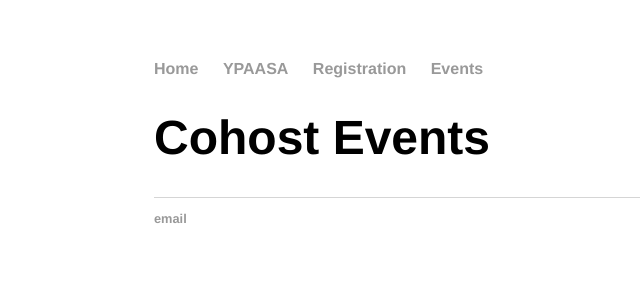
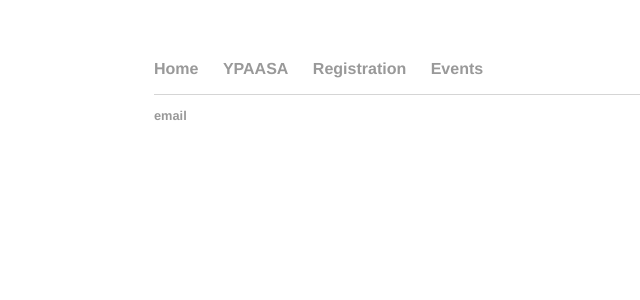
Before and after one commit to dorianKo/socalypaa, a Jekyll site: the page built from cohostevents/index.html, in a window 1280 px wide. Shown: the top 300 px of the page, without its empty margins (38-678 px from the left). Built offline with Jekyll 4.4.1, drawn with Linux system fonts in a browser that asks for light colours; a file with an impossible date is left out.

Commit message:
Update index.html

```diff
--- a/cohostevents/index.html
+++ b/cohostevents/index.html
@@ -3,13 +3,15 @@ layout: default
 title: Cohost Events
 category: cohostevents
 ---
-	<h1>{{ page.title }}</h1>
 {% if post.categories == 'cohostsevents' %}
+
+<h1>{{ page.title }}</h1>
+
 
 	<ul class="posts">
 	  {% for post in site.posts %}
 	    <li><span>{{ post.date | date_to_string }}</span>
 		» <a href="{{ post.url }}" title="{{ post.title }}">{{ post.title }}</a></li>
 	  {% endfor %}
-		  {% endif %}
+ {% endif %}
 	</ul>
```
